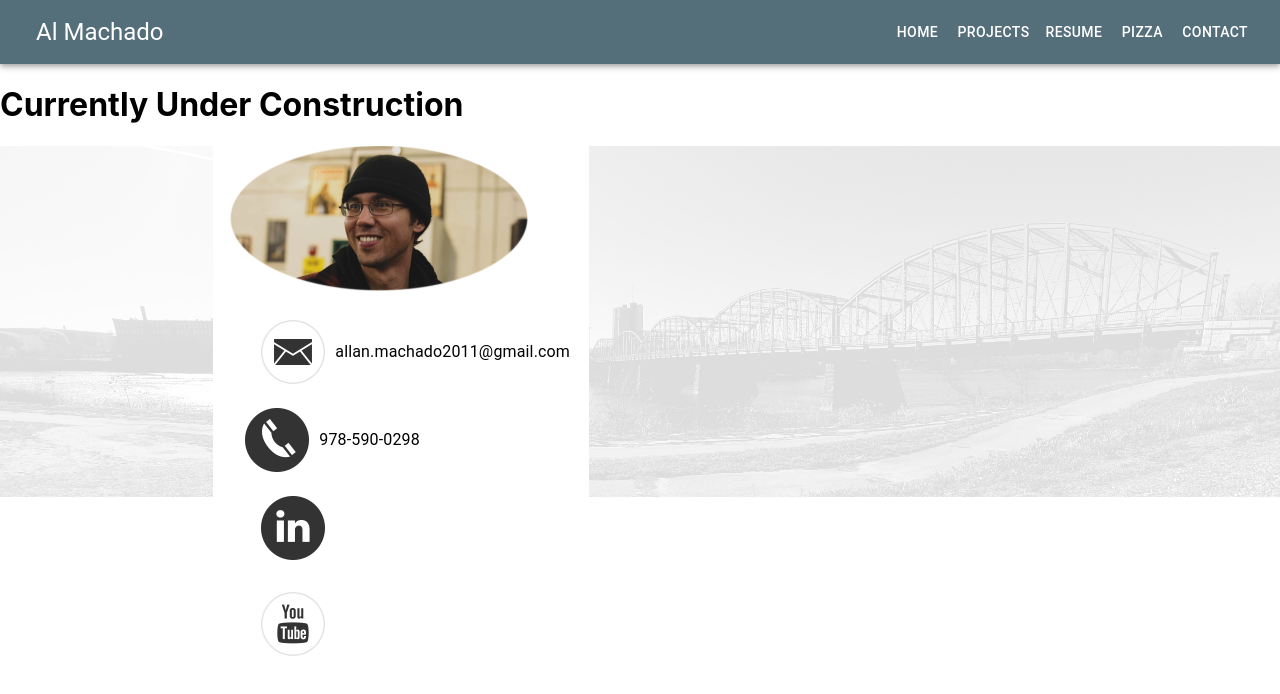
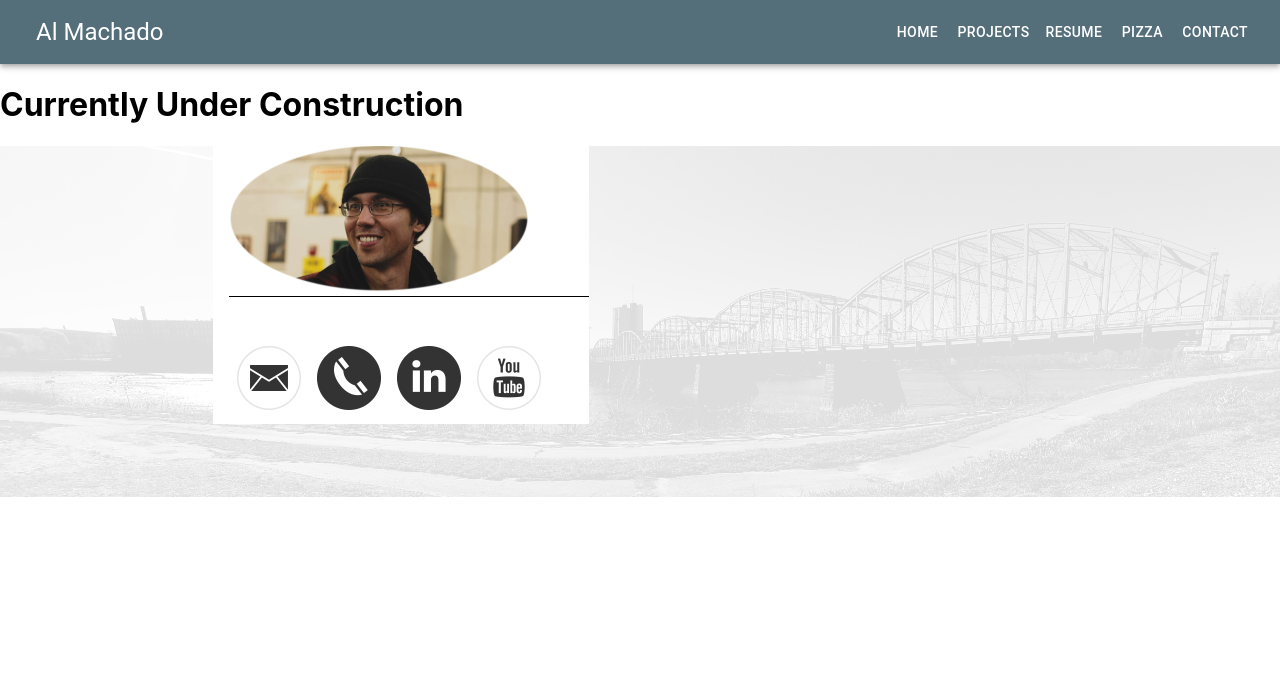
Before and after one commit to machada/portfolio, a React (Create React App) app: page / in a window 1280 px wide. Both pictures are taken after a click on the button "CONTACT ME". Shown: the top 694 px of the page. Built offline with nearby package versions, Linux system fonts and the light colour scheme.

Commit message:
reformatted contact page

```diff
--- a/src/App.css
+++ b/src/App.css
@@ -96,6 +96,7 @@
 }
 .landing-container{
   padding-left: 0px;
+  padding-right: 0px;
   padding-top: 15px;
   padding-bottom: 20px;
 }
--- a/src/components/ContactMe.js
+++ b/src/components/ContactMe.js
@@ -13,6 +13,10 @@ import phonepic from '../images/phonepic.png';
 import linkedinpic from '../images/linkedinpic.png';
 import youtubepic from '../images/youtubepic.png';
 import Avatar from '@material-ui/core/Avatar';
+import Box from '@material-ui/core/Box';
+import Button from '@material-ui/core/Button';
+import Tooltip from '@material-ui/core/Tooltip';
+
 
 
 
@@ -36,6 +40,9 @@ export default function ContactMe() {
     <div className={classes.root}>
 
       <img src={headPic}/>
+      <Box className="landing-container" borderTop={1}>
+      </Box>
+
       <List component="nav" aria-label="main mailbox folders">
 
 
@@ -43,33 +50,27 @@ export default function ContactMe() {
 
 
 
-        <ListItem button >
-        <ListItemLink href="mailto:allan.machado2011@gmail.com">
-          <img src={emailpic}/>
-          <ListItemText className="contact-list-item" primary="allan.machado2011@gmail.com" />
-          </ListItemLink>
-        </ListItem >
-
-        <ListItem  href="978-590-0298">
-          <img src={phonepic}/>
-          <ListItemText className="contact-list-item" primary="978-590-0298" />
-        </ListItem >
-
-        <ListItem button >
-            <ListItemLink href="http://www.linkedin.com/in/allan-machado-lowell">
-                <img src={linkedinpic}/>
-            </ListItemLink>
-        </ListItem >
-
-        <ListItem button >
-        <ListItemLink href="https://www.youtube.com/user/allanmachado2011">
-          <img src={youtubepic}/>
-          </ListItemLink>
-
-        </ListItem >
 
 
+        <Box>
+        <Button href="mailto:allan.machado2011@gmail.com">
+          <img src={emailpic}/>
+        </Button>
 
+        <Tooltip title="978-590-0298" >
+        <Button>
+          <img src={phonepic} href="978-590-0298"/>
+        </Button>
+        </Tooltip>
+        <Button href="http://www.linkedin.com/in/allan-machado-lowell">
+          <img src={linkedinpic}/>
+        </Button>
+        <Button href="https://www.youtube.com/user/allanmachado2011">
+         <img src={youtubepic}/>
+        </Button>
+
+
+        </Box>
 
 
 
--- a/src/components/PageRouting.js
+++ b/src/components/PageRouting.js
@@ -4,6 +4,7 @@ import LandingPage from './LandingPage'
 import ContactTable from './ContactTable'
 import ContactMe from './ContactMe'
 import MouseTrap from './MouseTrap'
+import Resume from './Resume'
 
 
 export default class PageRouting extends Component {
@@ -42,7 +43,9 @@ export default class PageRouting extends Component {
         case "RESUME":
             return(
                 <div>
-                    this is RESUME
+                    <Resume
+
+                    />
                 </div>
             )
         case "PIZZA":
--- /dev/null
+++ b/src/components/Resume.js
@@ -0,0 +1,17 @@
+import React from "react";
+import {AppBar, Toolbar, Typography, IconButton, Button} from "@material-ui/core";
+import ReactPlayer from "react-player";
+import {Grid} from "@material-ui/core";
+import Box from '@material-ui/core/Box';
+import Container from '@material-ui/core/Container';
+import resumeCopy from '../images/20201101AlMachadoResume.pdf'
+
+
+const Resume = (props) =>{
+
+    return(
+        <div a href={resumeCopy}>hello world??? resume </div>
+    )
+}
+
+export default Resume;
```
Also changed, not shown: 1 other file (tests, documents, lock files or other folders).
